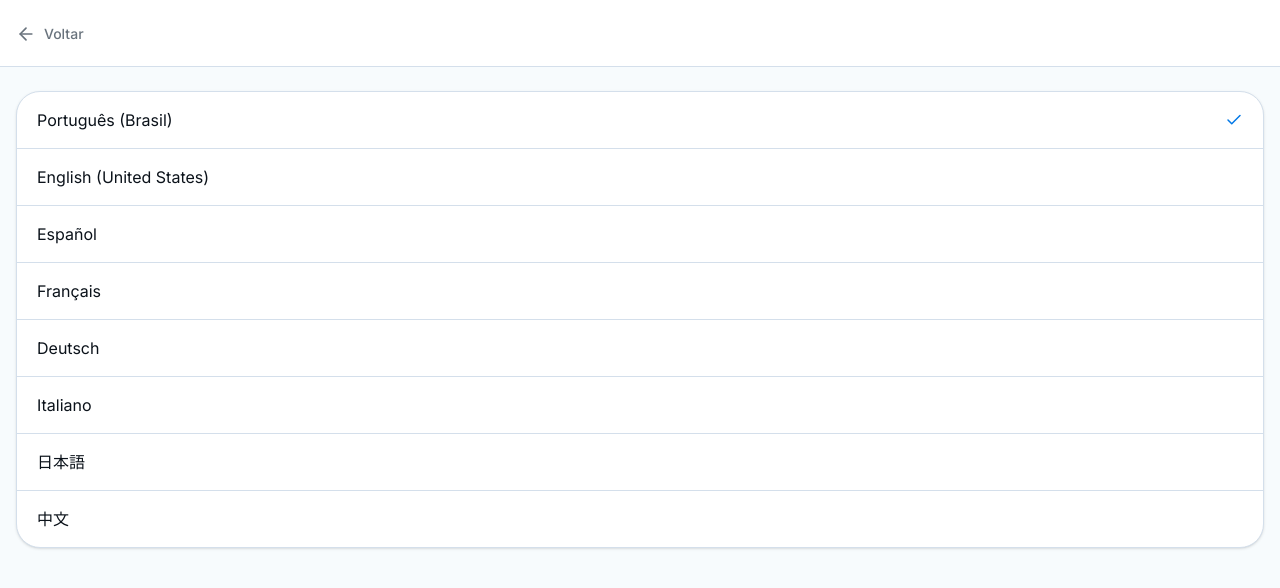
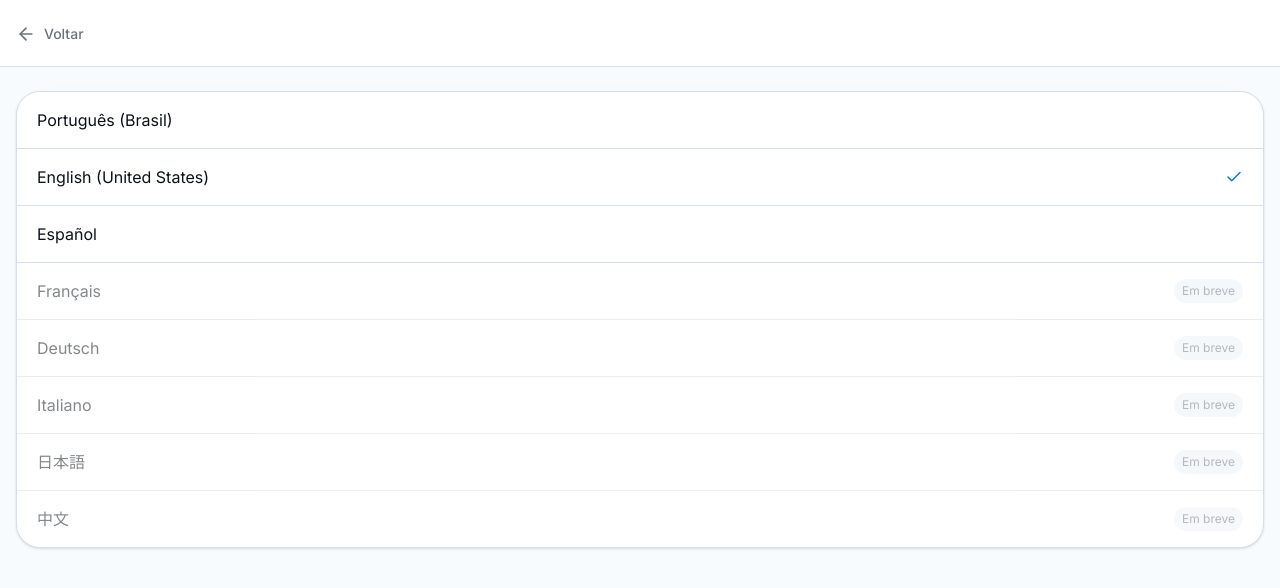
Before and after one commit to joao-menezes/minea, a Next.js app: page /en/profile/language in a window 1280 px wide. Shown: the top 588 px of the page. Built offline with nearby package versions, Linux system fonts and the light colour scheme.

Commit message:
Feat: new language tab

```diff
--- a/src/app/[locale]/profile/language/page.tsx
+++ b/src/app/[locale]/profile/language/page.tsx
@@ -1,22 +1,50 @@
 "use client"
 
+import { useEffect, useState } from "react"
 import { Check } from "lucide-react"
 
 import BackButton from "@/components/BackButton"
 
 export default function LanguagePage() {
   const languages = [
-    "Português (Brasil)",
-    "English (United States)",
-    "Español",
-    "Français",
-    "Deutsch",
-    "Italiano",
-    "日本語",
-    "中文",
+    { name: "Português (Brasil)", locale: "pt", available: true },
+    { name: "English (United States)", locale: "en", available: true },
+    { name: "Español", locale: "es", available: true },
+    { name: "Français", locale: "fr", available: false },
+    { name: "Deutsch", locale: "de", available: false },
+    { name: "Italiano", locale: "it", available: false },
+    { name: "日本語", locale: "ja", available: false },
+    { name: "中文", locale: "zh", available: false },
   ]
 
-  const currentLanguage = "Português (Brasil)"
+  const [currentLanguage, setCurrentLanguage] = useState(
+    "English (United States)",
+  )
+
+  useEffect(() => {
+    const locale = document.cookie
+      .split("; ")
+      .find((row) => row.startsWith("NEXT_LOCALE="))
+      ?.split("=")[1]
+
+    const selectedLanguage = languages.find(
+      (language) => language.locale === locale,
+    )
+
+    if (selectedLanguage) {
+      setCurrentLanguage(selectedLanguage.name)
+    }
+  }, [])
+
+  function getLanguage(language: (typeof languages)[number]) {
+    if (!language.available) return
+
+    document.cookie = `NEXT_LOCALE=${language.locale}; path=/; max-age=31536000`
+
+    setCurrentLanguage(language.name)
+
+    window.location.reload()
+  }
 
   return (
     <main className="bg-background min-h-screen pb-8">
@@ -26,16 +54,30 @@ export default function LanguagePage() {
         <div className="border-border bg-card overflow-hidden rounded-3xl border shadow-sm">
           {languages.map((language, index) => (
             <button
-              key={language}
-              className={`hover:bg-secondary/50 flex w-full items-center justify-between px-5 py-4 text-left transition ${
+              key={language.name}
+              disabled={!language.available}
+              onClick={() => getLanguage(language)}
+              className={`flex w-full items-center justify-between px-5 py-4 text-left transition ${
+                language.available
+                  ? "hover:bg-secondary/50"
+                  : "cursor-not-allowed opacity-50"
+              } ${
                 index !== languages.length - 1 ? "border-border border-b" : ""
               }`}
             >
-              <span>{language}</span>
+              <span>{language.name}</span>
 
-              {language === currentLanguage && (
-                <Check size={18} className="text-primary" />
-              )}
+              <div className="flex items-center gap-2">
+                {!language.available && (
+                  <span className="bg-muted text-muted-foreground rounded-full px-2 py-1 text-xs">
+                    Em breve
+                  </span>
+                )}
+
+                {language.name === currentLanguage && (
+                  <Check size={18} className="text-primary" />
+                )}
+              </div>
             </button>
           ))}
         </div>
--- a/src/i18n/request.ts
+++ b/src/i18n/request.ts
@@ -10,6 +10,6 @@ export default getRequestConfig(async ({ requestLocale }) => {
 
   return {
     locale,
-    messages: (await import(`../../messages/en.json`)).default,
+    messages: (await import(`../../messages/${locale}.json`)).default,
   }
 })
```
